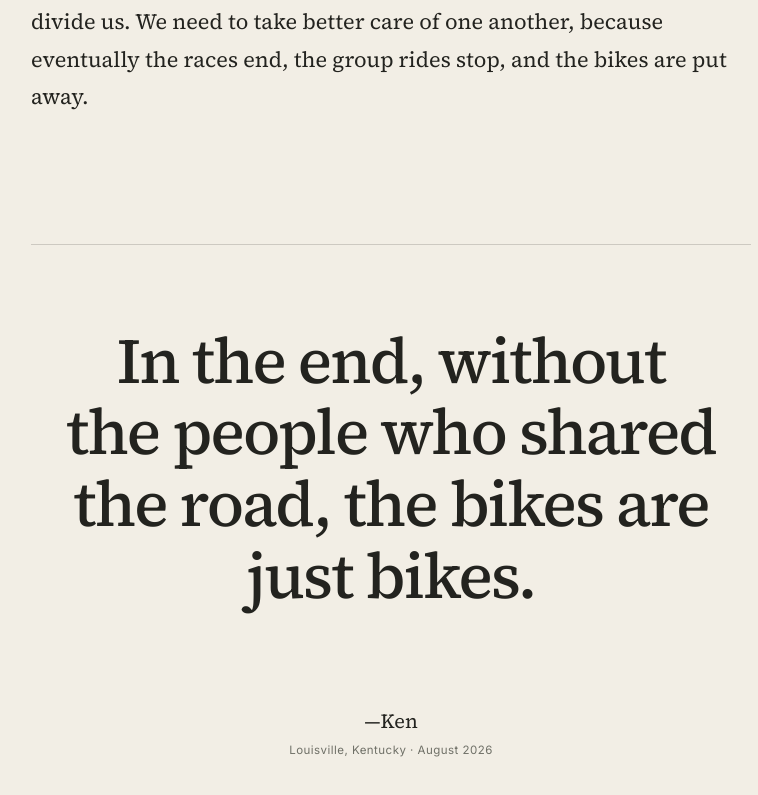
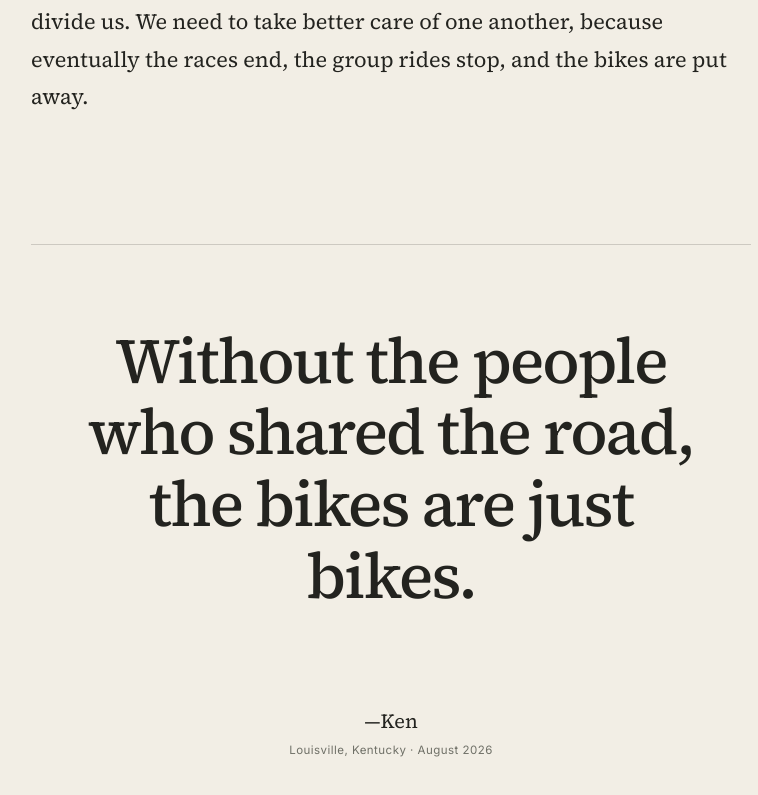
Before and after one commit to ninetyrpm/tastywords, a React (Vite) app: page / in a window 1280 px wide. Shown: the part 9328-10123 px from the top of the page, without its empty margins (249-1007 px from the left). Built offline with nearby package versions, Linux system fonts and the light colour scheme.

Commit message:
Update index.jsx

```diff
--- a/src/essays/open-letter-cycling/index.jsx
+++ b/src/essays/open-letter-cycling/index.jsx
@@ -62,7 +62,7 @@ const essay = {
     `But eventually the escape becomes home. And once something becomes home, it accumulates everything else that makes us who we are:`,
     `We're not arguing about bicycles.`
   ],
-  closing: 'In the end, without the people who shared the road, the bikes are just bikes.',
+  closing: 'Without the people who shared the road, the bikes are just bikes.',
   signature: 'Ken',
   dateline: 'Louisville, Kentucky · August 2026'
 };
```
